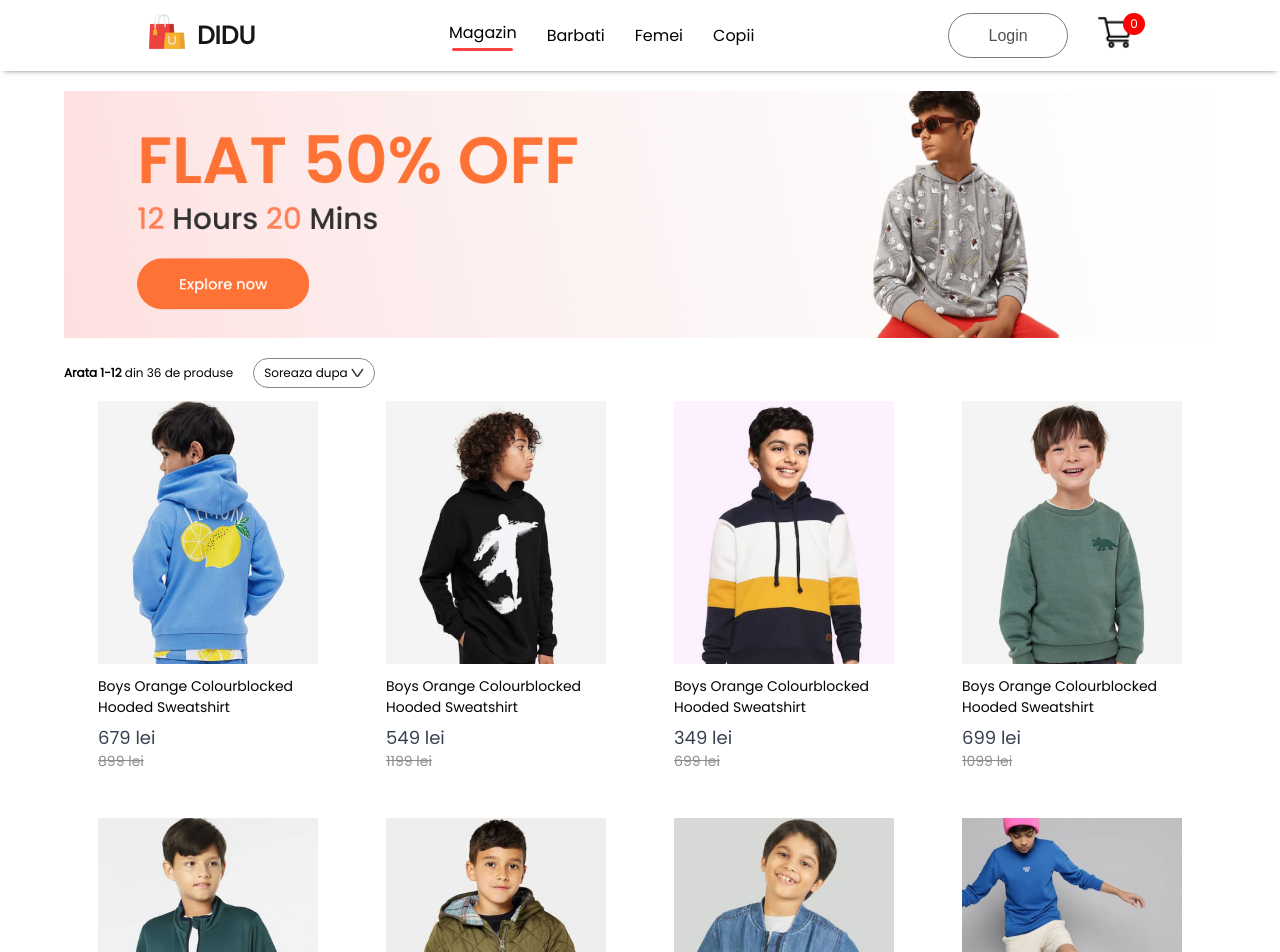
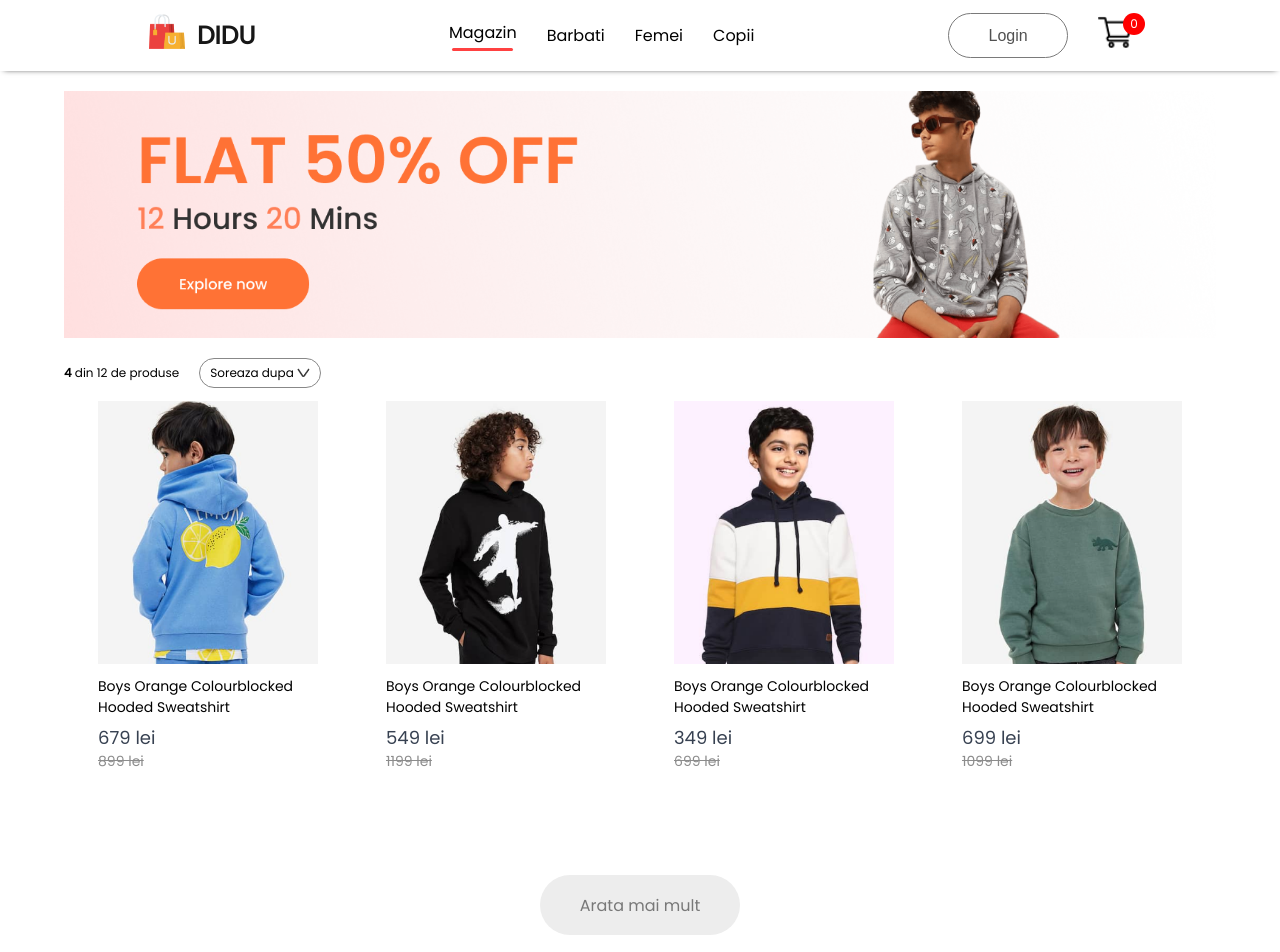
Before and after one commit to reacter04/didu_shop_frontend, a React (Create React App) app: page /kids in a window 1280 px wide. Shown: the top 952 px of the page. Built offline with nearby package versions, Linux system fonts and the light colour scheme.

Commit message:
am ajuns la filtrarea itemilor

```diff
--- a/src/App.js
+++ b/src/App.js
@@ -17,9 +17,9 @@ function App() {
         <Navbar />
         <Routes>
           <Route path="/" element={<Shop />} />
-          <Route path="/mens" element={<ShopCategory banner={men_banner} category="men" />} />
-          <Route path="/womens" element={<ShopCategory banner={women_banner} category="women" />} />
-          <Route path="/kids" element={<ShopCategory banner={kids_banner} category="kid" />} />
+          <Route path="/mens" element={<ShopCategory banner={men_banner} category="men" key={crypto.randomUUID()}/>} />
+          <Route path="/womens" element={<ShopCategory banner={women_banner} category="women" key={crypto.randomUUID()}/>} />
+          <Route path="/kids" element={<ShopCategory banner={kids_banner} category="kid"key={crypto.randomUUID()} />} />
           <Route path="/product" element={<Product />}>
             <Route path=":prodId" element={<Product />} />
           </Route>
--- a/src/Components/CartItems/CartItems.jsx
+++ b/src/Components/CartItems/CartItems.jsx
@@ -15,6 +15,7 @@ function CartItems() {
     setPromoCode("");
   };
 
+
   return (
     <div className="cart-items">
       <div className="cart-items-format-main">
@@ -27,8 +28,8 @@ function CartItems() {
       </div>
       <hr />
       {allProducts.map((e, i) => {
-        const eachProduct = cartItems[i];
-        let sizeDivs = [];
+       const eachProduct = cartItems[i]
+       let sizeDivs = []
       for (let size in eachProduct)
         if (eachProduct[size] > 0) {
           sizeDivs = sizeDivs.concat(
@@ -43,9 +44,7 @@ function CartItems() {
                     />
                   </Link>
                 </div>
-                  <p>
-                    {e.name} <strong>{size.toUpperCase()}</strong>
-                  </p>
+                <p>{e.name} <strong>{size.toUpperCase()}</strong></p>
                 <p>{e.newPrice} lei</p>
                 <button className="cart-items-quantity">
                   {eachProduct[size]}
@@ -66,7 +65,7 @@ function CartItems() {
             </div>
           );
         }
-        return sizeDivs.length > 0 ? sizeDivs : null;
+        return sizeDivs.length > 0? sizeDivs : null;
       })}
       <div className="cart-items-down">
         <div className="cart-items-total">
@@ -82,7 +81,7 @@ function CartItems() {
               <p>
                 {getTotalCartAmount() && getTotalCartAmount() < 1000
                   ? "50 lei"
-                  : " 🛒 > 1000 lei = GRATUIT"}
+                  : ` 🛒 > 1000 lei = ${getTotalCartAmount() < 1000? <strong>Gratuit</strong> : "GRATUIT"}`}
               </p>
             </div>
             <hr />
@@ -99,10 +98,7 @@ function CartItems() {
         </div>
         <div className="cart-items-promocode">
           <form onSubmit={handleSubmitPromoCode} action="">
-            <p>
-              Daca aveti un cod promotional introduceti-l aici inainte de
-              finalizarea comenzii
-            </p>
+            <p>Daca aveti un cod promotional introduceti-l aici inainte de finalizarea comenzii</p>
             <div className="cart-items-promobox">
               <input
                 type="text"
--- a/src/Components/DescriptionBox/DescriptionBox.css
+++ b/src/Components/DescriptionBox/DescriptionBox.css
@@ -24,7 +24,7 @@
 }
 
 .description-box-nav-box.fade {
-  background: #fbfbfb;
+  background: #f0f0f0;
   color: #555;
 }
 
--- a/src/Components/DescriptionBox/DescriptionBox.jsx
+++ b/src/Components/DescriptionBox/DescriptionBox.jsx
@@ -16,7 +16,7 @@ function DescriptionBox({ product }) {
         <div
           onClick={(e) => handleSelectedBox("description")}
           className={`description-box-nav-box ${
-            activeBox === "description" ? "fade" : ""
+            activeBox === "ratings" ? "fade" : ""
           }`}
         >
           Descriere
@@ -24,16 +24,16 @@ function DescriptionBox({ product }) {
         <div
           onClick={(e) => handleSelectedBox("ratings")}
           className={`description-box-nav-box ${
-            activeBox === "ratings" ? "fade" : ""
+            activeBox === "description" ? "fade" : ""
           }`}
         >
-          Recenzii {/* aici trebuie sa pun numarul real de recenzii*/}
+          Recenzii
         </div>
       </div>
       <div className="description-box-description">
-       {activeBox === "description" ? <p>
+       {activeBox === "description" ?
           <TextExpander>{product.allDescription}</TextExpander>
-        </p> : <p>Nu sunt recenzii la acest produs</p>}
+       : <p>Nu sunt recenzii la acest produs.</p>}
       </div>
     </div>
   );
--- a/src/Components/ProductDisplay/ProductDisplay.css
+++ b/src/Components/ProductDisplay/ProductDisplay.css
@@ -43,6 +43,11 @@
   gap: 10px;
   color: #1c1c1c;
   font-size: 20px;
+}
+
+.ratings-container{
+  padding: 2px 5px;
+  box-shadow: 1px 1px 5px 0.5px rgb(166, 166, 166);
 }
 
 .product-display-right-prices {
--- a/src/Components/ProductDisplay/ProductDisplay.jsx
+++ b/src/Components/ProductDisplay/ProductDisplay.jsx
@@ -53,10 +53,10 @@ function ProductDisplay({ product }) {
         <h1>{product.name}</h1>
         <div className="product-display-right-stars">
           <StarRating productId={product.id} />
-          <span>
-            /<strong>{product.rating}</strong> din{" "}
-            {!isVotedEarly ? product.votes : product.votes + 1} de recenzii/
-          </span>
+          <div className="ratings-container">
+            <strong>{product.rating}</strong> din{" "}
+            {!isVotedEarly ? product.votes : product.votes + 1} de recenzii
+          </div>
         </div>
         <div className="product-display-right-prices">
           <div className="product-display-right-price-old">
--- a/src/Context/ShopContext.jsx
+++ b/src/Context/ShopContext.jsx
@@ -2,6 +2,8 @@ import React, { useState, useEffect, createContext } from "react";
 import allProducts from "../Components/Assets/allProducts";
 
 export const ShopContext = createContext();
+
+
 
 let defaultCart = Array.from({ length: allProducts.length }, () => ({
   s: 0,
--- a/src/Pages/CSS/ShopCategory.css
+++ b/src/Pages/CSS/ShopCategory.css
@@ -45,7 +45,20 @@
     color: #787878;
     font-size: 18px;
     font-weight: 500;
+    cursor: pointer;
+    user-select: none;
+    transition: all 0.1s;
 }
+
+.shopcategory-load-more:hover{
+  background:#d2d2d2;
+}
+
+.shopcategory-load-more:active{
+  background:#c7c7c7 ;
+}
+
+
 
 @media (max-width: 1280px){
     .shop-category-banner{
--- a/src/Pages/ShopCategory.jsx
+++ b/src/Pages/ShopCategory.jsx
@@ -1,27 +1,43 @@
-import React, { useContext } from "react";
+import React, { useState, useContext } from "react";
 import "./CSS/ShopCategory.css";
 import { ShopContext } from "../Context/ShopContext";
 import dropdown_icon from "../Components/Assets/dropdown_icon.png";
 import Item from "../Components/Item/Item";
 
+const numberOfAddedItems = 4;
+
 function ShopCategory({ banner, category }) {
   const { allProducts } = useContext(ShopContext);
+  const selectedProducts = allProducts.filter(
+    (item) => category === item.category && item
+  );
+
+
+  const [loadedContent, setLoadedContent] = useState(numberOfAddedItems);
+
+
+  const visibleProducts = selectedProducts.slice(0, loadedContent);
+
+  const handleLoadMore = () => {
+    loadedContent + numberOfAddedItems <= selectedProducts.length
+      ? setLoadedContent((prev) => prev + numberOfAddedItems)
+      : setLoadedContent(() => selectedProducts.length);
+  }
 
   return (
     <div className="shop-category">
       <img className="shop-category-banner" src={banner} alt="" />
       <div className="shop-category-index-sort">
         <p>
-          <span>Arata 1-12 </span>din {allProducts.length} de produse
+          <span>{visibleProducts.length} </span>din {selectedProducts.length} de
+          produse
         </p>
         <div className="shop-category-sort">
           Soreaza dupa <img src={dropdown_icon} alt="dropIcon" />
         </div>
       </div>
       <div className="shop-category-products">
-        {allProducts.map((item) => {
-          if (category === item.category) {
-            return (
+        {visibleProducts.map((item) => (
           <Item
             key={crypto.randomUUID()}
             id={item.id}
@@ -30,11 +46,11 @@ function ShopCategory({ banner, category }) {
             newPrice={item.newPrice}
             oldPrice={item.oldPrice}
           />
-            );
-          } else return null;
-        })}
+        ))}
       </div>
-      <div className="shopcategory-load-more">Arata mai mult</div>
+      <div onClick={handleLoadMore} className="shopcategory-load-more">
+        {loadedContent === selectedProducts.length? "Nu mai sunt produse" : "Arata mai mult"}
+      </div>
     </div>
   );
 }
```
Lines whose indentation alone changed are shown as unchanged.
